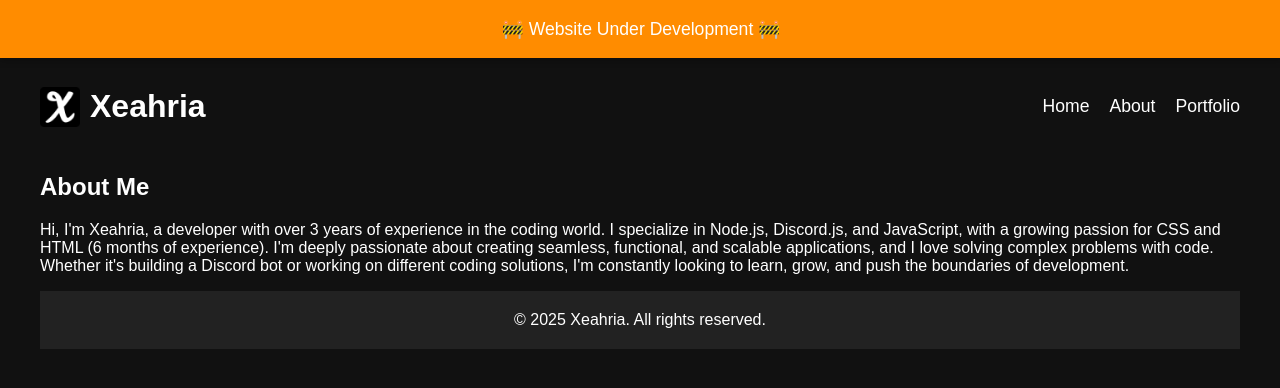
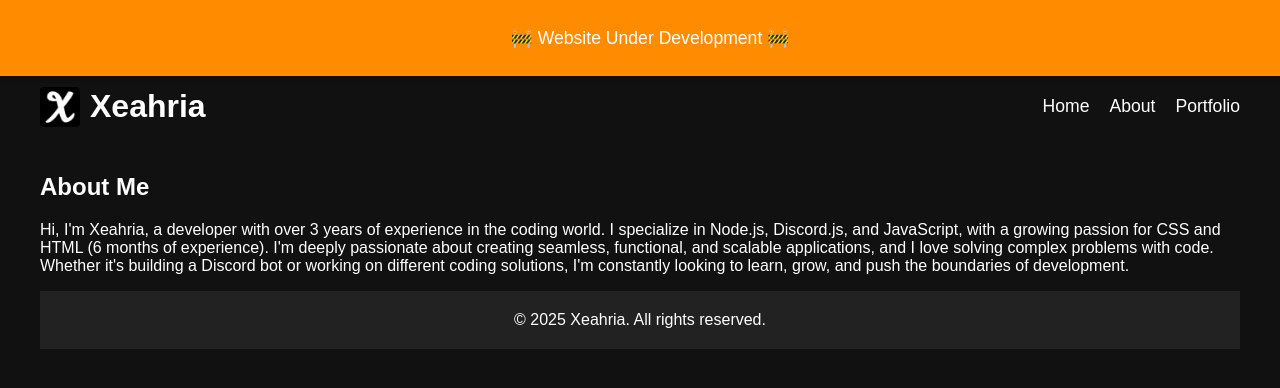
Before and after one commit to Xeahria/portfolio, a website: page about.html in a window 1280 px wide. Drawn offline with Linux system fonts and the light colour scheme.

Commit message:
Fixed under maintanence

```diff
--- a/style.css
+++ b/style.css
@@ -172,12 +172,13 @@ footer p {
 body.fade-in {
     visibility: visible;
 }
+
 /* Under Development Notice */
 .under-development-notice {
     background-color: #ff8c00;  /* Bright color to grab attention */
     color: white;
     text-align: center;
-    padding: 1px;
+    padding: 10px;
     font-size: 1.1rem;
     position: fixed;
     top: 0;
@@ -185,7 +186,6 @@ body.fade-in {
     width: 100%;
     z-index: 1000;  /* Ensures it stays above other content */
     box-shadow: 0 4px 6px rgba(0, 0, 0, 0.2);
-    margin-bottom: 60px; /* Prevents it from covering top content */
 }
 
 /* Prevent content from being covered by the banner */
```
Also changed, not shown: index.html (+7 -7 lines).
